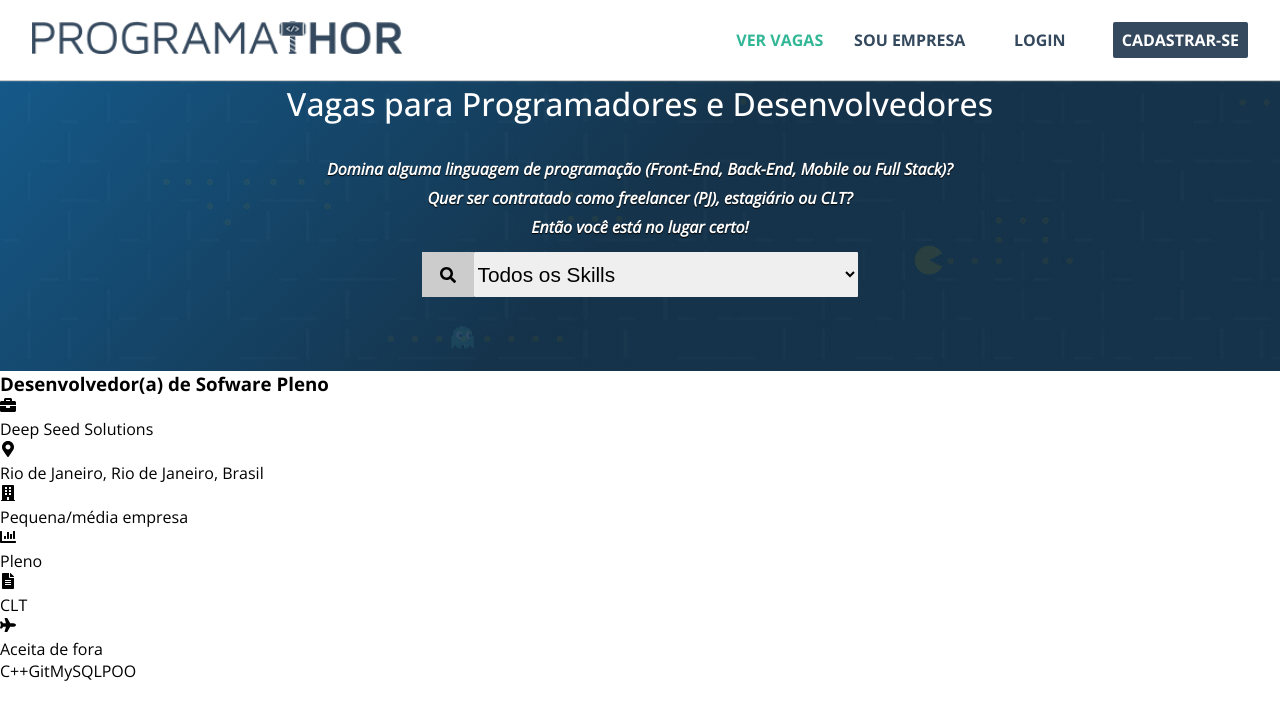
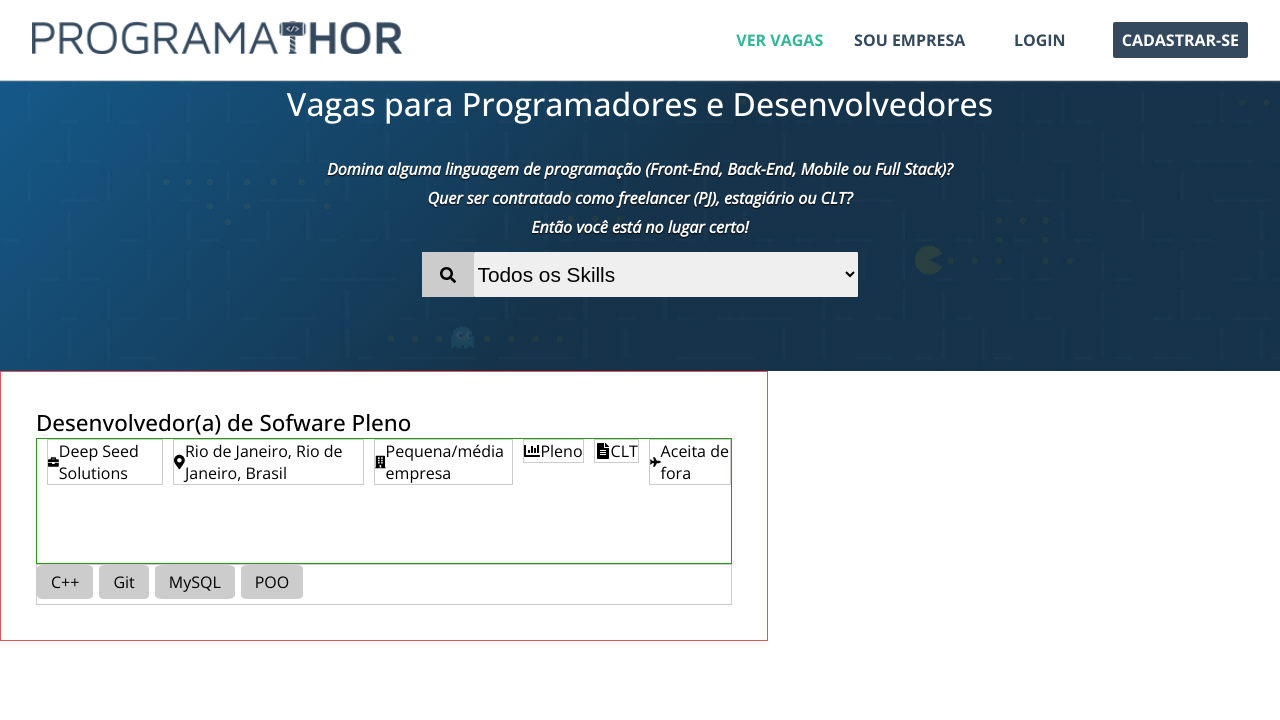
Before and after one commit to MarcosWinicios/jobs-web, a React (Create React App) app: page / in a window 1280 px wide. Shown: the top 720 px of the page. Built offline with nearby package versions, Linux system fonts and the light colour scheme; the HTML template or start-up script is replaced by a standard one.

Commit message:
start job style

```diff
--- a/src/components/Job/index.tsx
+++ b/src/components/Job/index.tsx
@@ -1,5 +1,6 @@
 import React from "react";
 import { FaBriefcase, FaMapMarkerAlt, FaBuilding, FaChartBar, FaFileAlt, FaPlane } from "react-icons/fa";
+import "../Job/styles.css";
 
 const Job = () => {
     return (
@@ -8,27 +9,27 @@ const Job = () => {
             <div className="items-job">
                 <span className="company">
                     <FaBriefcase />
-                    <p>Deep Seed Solutions</p>
+                    Deep Seed Solutions
                 </span>
                 <span className="location">
                     <FaMapMarkerAlt />
-                    <p>Rio de Janeiro, Rio de Janeiro, Brasil</p>
+                    Rio de Janeiro, Rio de Janeiro, Brasil
                 </span>
                 <span className="company-size">
                     <FaBuilding />
-                    <p>Pequena/média empresa</p>
+                    Pequena/média empresa
                 </span>
                 <span className="experience-level">
                     <FaChartBar />
-                    <p>Pleno</p>
+                    Pleno
                 </span>
                 <span className="contract-type">
                     <FaFileAlt />
-                    <p>CLT</p>
+                    CLT
                 </span>
                 <span className="accept-outside">
                     <FaPlane />
-                    <p>Aceita de fora</p>
+                    Aceita de fora
                 </span>
             </div>
             <div className="list-tag-skills">
--- a/src/components/Job/styles.css
+++ b/src/components/Job/styles.css
@@ -0,0 +1,45 @@
+.job-container {
+    border: solid 1px rgb(228, 84, 84);
+    display: flex;
+    flex-direction: column;
+    width: 60vw;
+    /* width: fit-content; */
+    height: 270px;
+    padding: 35px;
+    justify-content: space-between;
+}
+
+.job-container h3 {
+    font-size: 1.4rem;
+    font-weight: 500;
+}
+
+.job-container .items-job {
+    display: flex;
+    /* flex-wrap: wrap; */
+    border: solid 1px rgb(35, 158, 18);
+    /* width: 95%; */
+    height: inherit;
+}
+
+.job-container .items-job span {
+    border: solid 1px #ccc;
+    display: inline-flex;
+    align-items: center;
+    justify-content: center;
+    width: fit-content;
+    height: fit-content;
+    margin-left: 10px;
+}
+
+.list-tag-skills {
+    border: solid 1px #ccc;
+    display: flex;
+}
+
+.list-tag-skills span {
+    background-color: #ccc;
+    border-radius: 10%;
+    padding: 6px 14px;
+    margin: 0 6px 5px 0;
+}
```
